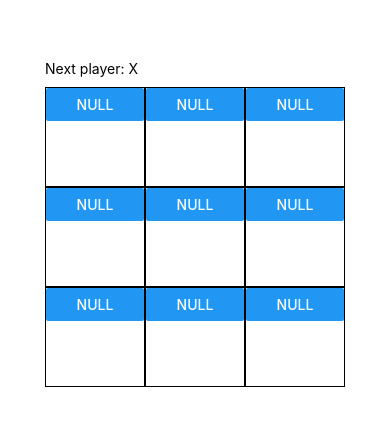
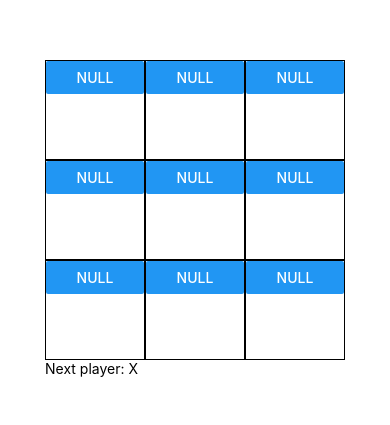
Before and after one commit to yamotech/TicTacToeApp, a React Native app: screen / in a window 390 px wide. Shown: the part 199-624 px from the top of the page. Built offline with nearby package versions, Linux system fonts and the light colour scheme.

Commit message:
:rewind: State のリフトアップ、再び

```diff
--- a/src/Board.js
+++ b/src/Board.js
@@ -1,41 +1,16 @@
 import React, { Component } from 'react';
-import { StyleSheet, View, Text } from 'react-native';
+import { StyleSheet, View } from 'react-native';
 
 import Square from './Square';
-import calculateWinner from './calculateWinner'
 
 export default class Board extends Component {
-  constructor(props) {
-    super(props);
-    this.state = {
-      squares: Array(9).fill(null),
-      xIsNext: true,
-    }
-  }
-
-  handleClick(i) {
-    const squares = this.state.squares.slice();
-    if (calculateWinner(squares) || squares[i]) return;
-    squares[i] = this.state.xIsNext ? 'X' : 'O';
-    this.setState({ squares: squares, xIsNext: !this.state.xIsNext, })
-  }
-
   renderSquare(i) {
-    return <Square value={this.state.squares[i]} onPress={() => this.handleClick(i)} />;
+    return <Square value={this.props.squares[i]} onPress={() => this.props.onPress(i)} />;
   }
 
   render() {
-    const winner = calculateWinner(this.state.squares);
-    let status;
-    if (winner) {
-      status = 'Winner: ' + winner;
-    } else {
-      status = 'Next player: ' + (this.state.xIsNext ? 'X' : 'O');
-    }
-
     return (
       <View>
-        <Text style={styles.status}>{status}</Text>
         <View style={styles.boardRow}>
           {this.renderSquare(0)}
           {this.renderSquare(1)}
--- a/src/Game.js
+++ b/src/Game.js
@@ -1,17 +1,56 @@
 import React, { Component } from 'react';
-import { StyleSheet, View } from 'react-native';
+import { StyleSheet, View, Text } from 'react-native';
 
 import Board from './Board';
+import calculateWinner from './calculateWinner'
 
 export default class Game extends Component {
+  constructor(props) {
+    super(props);
+    this.state = {
+      history: [{
+        squares: Array(9).fill(null),
+      }],
+      xIsNext: true
+    };
+  }
+
+  handleClick(i) {
+    const history = this.state.history;
+    const current = history[history.length - 1];
+    const squares = current.squares.slice();
+    if (calculateWinner(squares) || squares[i]) return;
+    squares[i] = this.state.xIsNext ? 'X' : 'O';
+    this.setState({
+      history: history.concat([{
+        squares: squares
+      }]),
+      xIsNext: !this.state.xIsNext,
+    })
+  }
+
   render() {
+    const history = this.state.history;
+    const current = history[history.length - 1];
+    const winner = calculateWinner(current.squares);
+
+    let status;
+    if (winner) {
+      status = 'Winner: ' + winner;
+    } else {
+      status = 'Next player: ' + (this.state.xIsNext ? 'X' : 'O')
+    }
+
     return (
       <View style={styles.game}>
         <View style={styles.gameBoard}>
-          <Board />
+          <Board
+            squares={current.squares}
+            onPress={(i) => this.handleClick(i)}
+          />
         </View>
         <View style={styles.gameInfo}>
-          <View></View>
+          <Text>{status}</Text>
           <View></View>
         </View>
       </View>
@@ -21,8 +60,7 @@ export default class Game extends Component {
 
 const styles = StyleSheet.create({
   game: {
-    display: 'flex',
-    flexDirection: 'row',
+    marginBottom: 10,
   },
   gameBoard: {},
   gameInfo: {}
```
